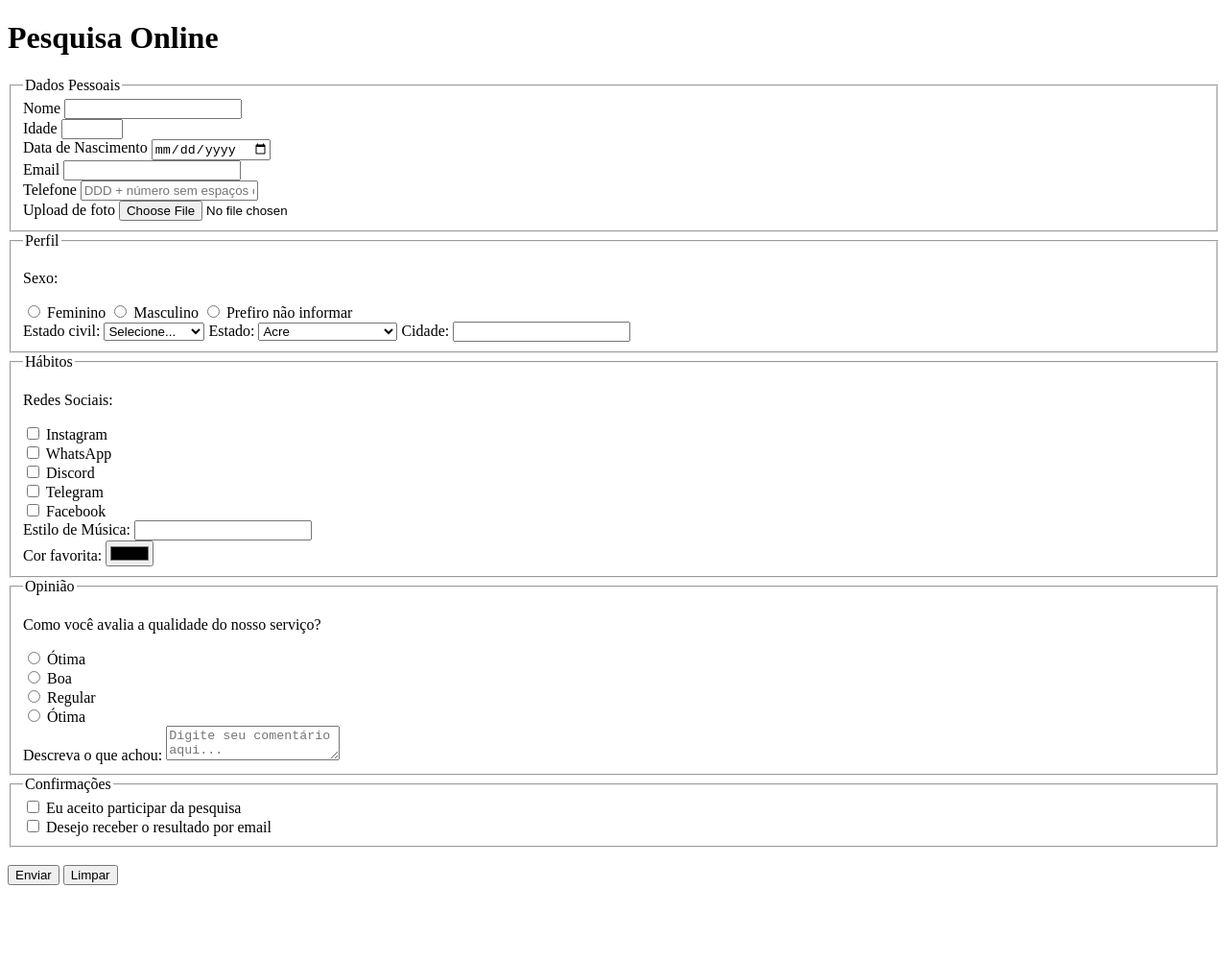
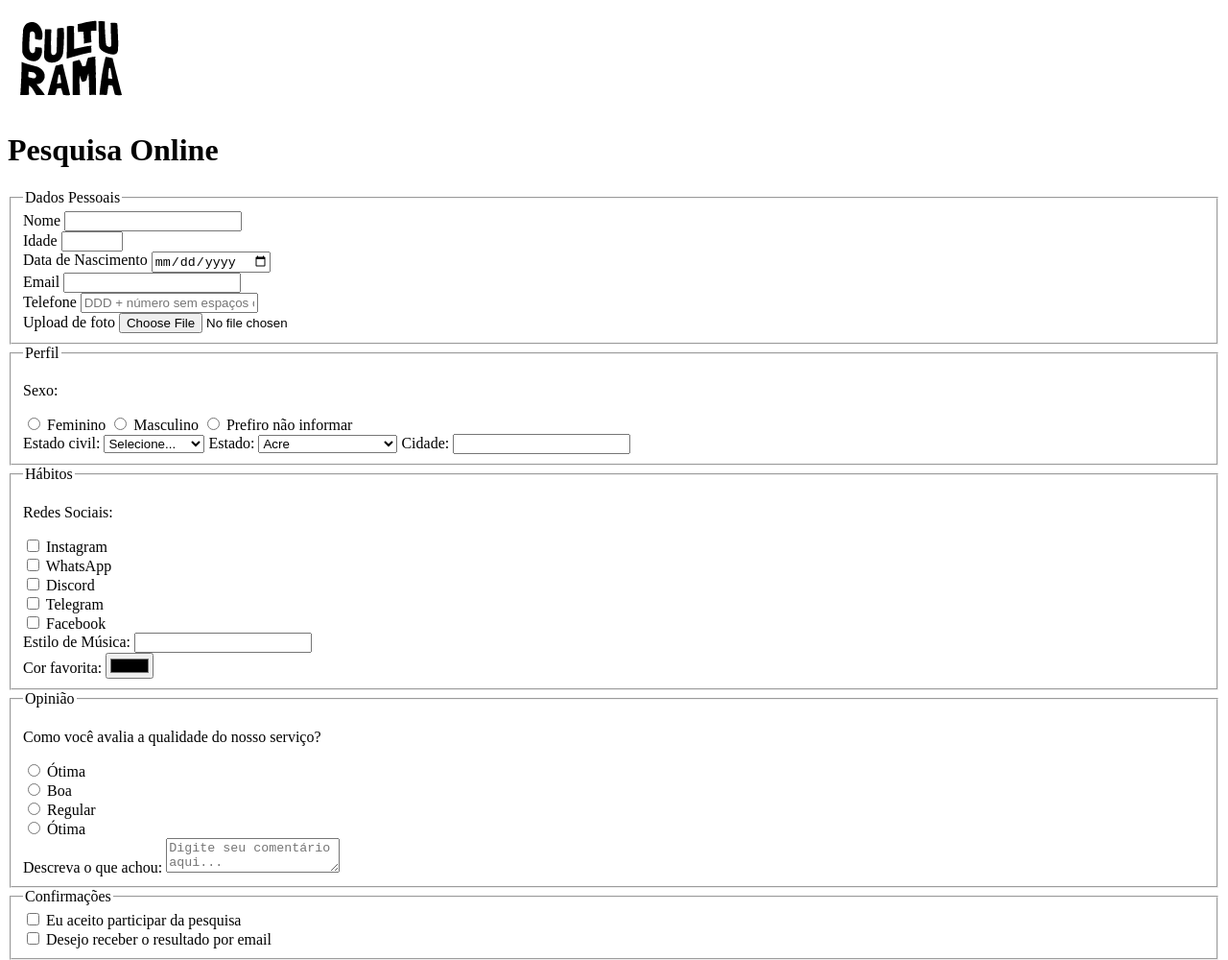
Before and after one commit to lucascontieri/pagina-formulario-culturama, a plain HTML site: page index.html in a window 1280 px wide. Shown: the top 1000 px of the page at 96% size. Before the commit the page ends 930 px from the top, so only its background shows below. Drawn offline with Linux system fonts and the light colour scheme.

Commit message:
Adiciona logo

```diff
--- a/index.html
+++ b/index.html
@@ -10,6 +10,8 @@
 
 <body>
     <header>
+        <img src="img/logo-culturama.png" alt="Logo da Culturama">
+
         <h1>Pesquisa Online</h1>
         <section>
             <form action="" method="get">
```
